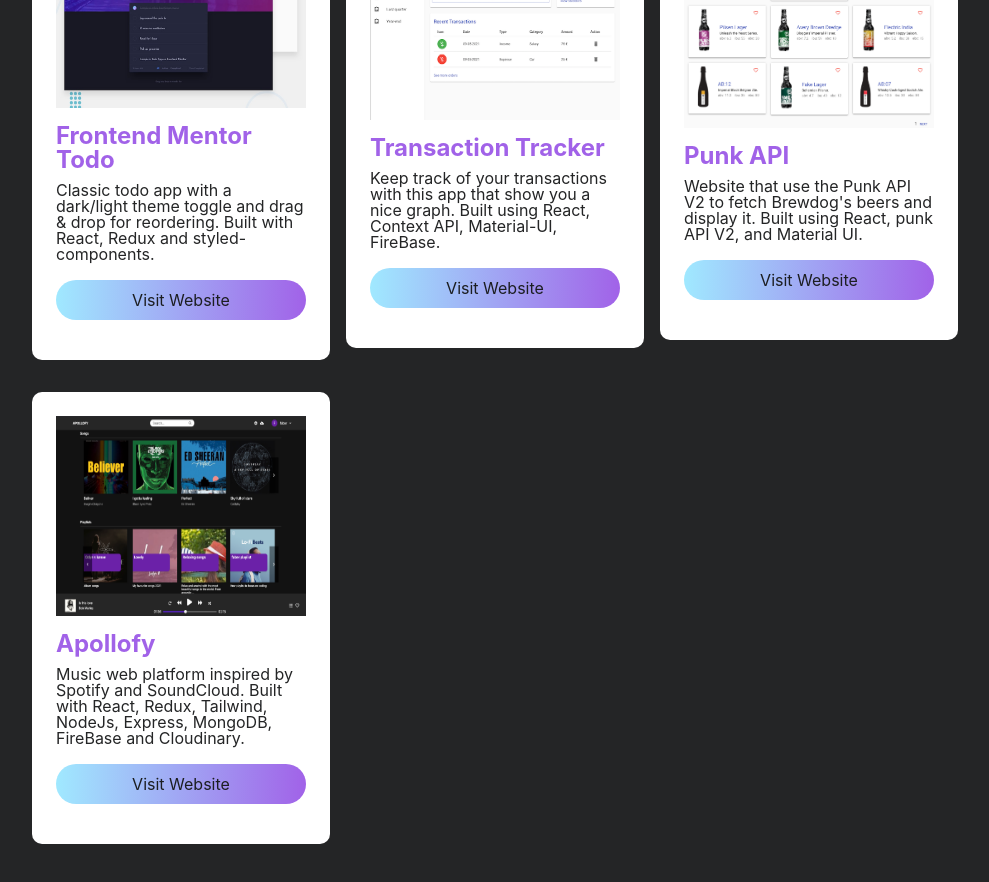
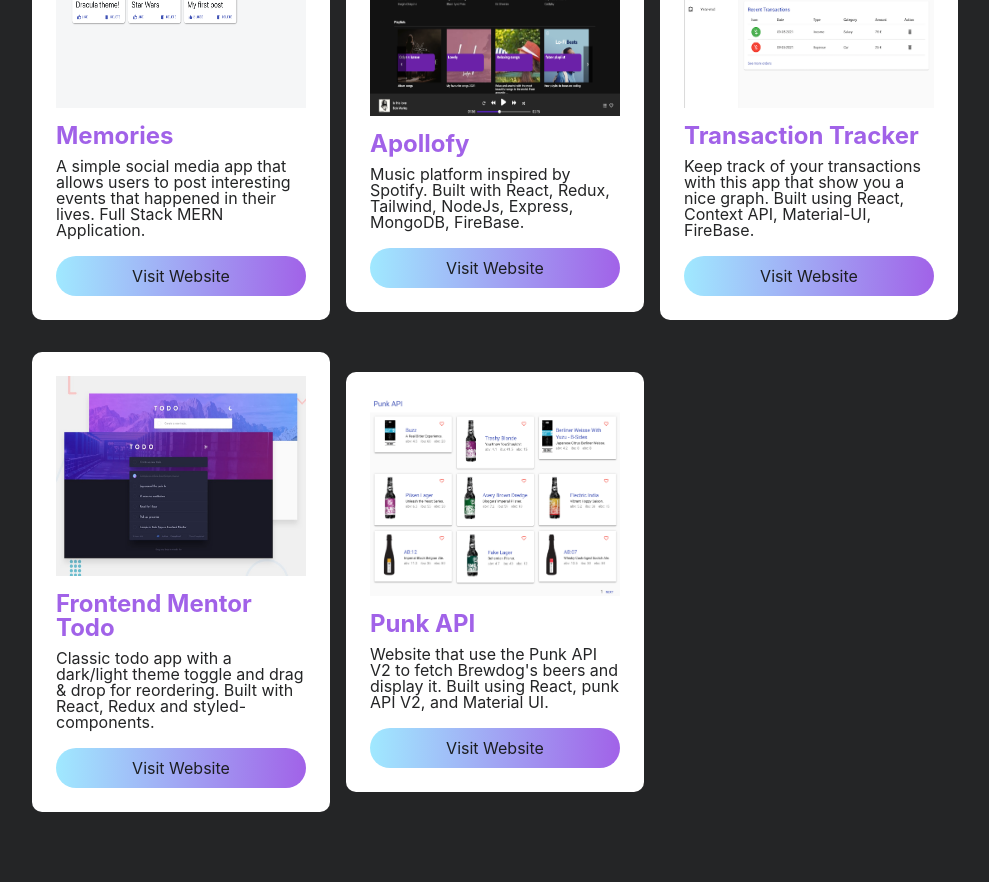
Before and after one commit to fbrzrvn/fabrizioervini.com, a React (Create React App) app: page / in a window 1280 px wide. Shown: the part 1920-2802 px from the top of the page, without its empty margins (145-1134 px from the left). Built offline with nearby package versions, Linux system fonts and the light colour scheme.

Commit message:
feat: update work

```diff
--- a/src/components/Work/data.js
+++ b/src/components/Work/data.js
@@ -1,11 +1,36 @@
 import ApollofyImg from '../../assets/apollofy.png';
 import TrackerImg from '../../assets/expense-tracker.png';
+import MemoriesImg from '../../assets/memories.png';
 import PunkApiImg from '../../assets/punkApi.png';
 import TodoImg from '../../assets/todo.jpeg';
 
 export const works = [
   {
-    id: 1,
+    id: 5,
+    title: 'Memories',
+    description:
+      'A simple social media app that allows users to post interesting events that happened in their lives. Full Stack MERN Application.',
+    img: MemoriesImg,
+    link: 'https://mern-app-memory.netlify.app',
+  },
+  {
+    id: 4,
+    title: 'Apollofy',
+    description:
+      'Music platform inspired by Spotify. Built with React, Redux, Tailwind, NodeJs, Express, MongoDB, FireBase.',
+    img: ApollofyImg,
+    link: 'https://apollofy-music.netlify.app/',
+  },
+  {
+    id: 3,
+    title: 'Transaction Tracker',
+    description:
+      'Keep track of your transactions with this app that show you a nice graph. Built using React, Context API, Material-UI, FireBase.',
+    img: TrackerImg,
+    link: 'https://transactions-tracker.netlify.app/',
+  },
+  {
+    id: 2,
     title: 'Frontend Mentor Todo',
     description:
       'Classic todo app with a dark/light theme toggle and drag & drop for reordering. Built with React, Redux and styled-components.',
@@ -13,27 +38,11 @@ export const works = [
     link: 'https://frontendmentor-todo-app.netlify.app/',
   },
   {
-    id: 2,
-    title: 'Transaction Tracker',
-    description:
-      'Keep track of your transactions with this app that show you a nice graph. Built using React, Context API, Material-UI, FireBase.',
-    img: TrackerImg,
-    link: 'https://transactions-tracker.netlify.app/',
-  },
-  {
-    id: 3,
+    id: 1,
     title: 'Punk API',
     description:
       "Website that use the Punk API V2 to fetch Brewdog's beers and display it. Built using React, punk API V2, and Material UI.",
     img: PunkApiImg,
     link: 'https://punk-api.netlify.app',
   },
-  {
-    id: 4,
-    title: 'Apollofy',
-    description:
-      'Music web platform inspired by Spotify and SoundCloud. Built with React, Redux, Tailwind, NodeJs, Express, MongoDB, FireBase and Cloudinary.',
-    img: ApollofyImg,
-    link: 'https://apollofy-music.netlify.app/',
-  },
 ];
--- a/src/components/Work/styles.js
+++ b/src/components/Work/styles.js
@@ -103,7 +103,7 @@ export const BtnLink = styled.a`
   align-items: center;
   justify-content: center;
   padding: 12px 30px;
-  margin: 8px 0 16px;
+  margin-top: 8px;
   cursor: pointer;
   transition: all 200ms ease-in-out;
   &:hover {
```
Also changed, not shown: src/assets/memories.png (added).
